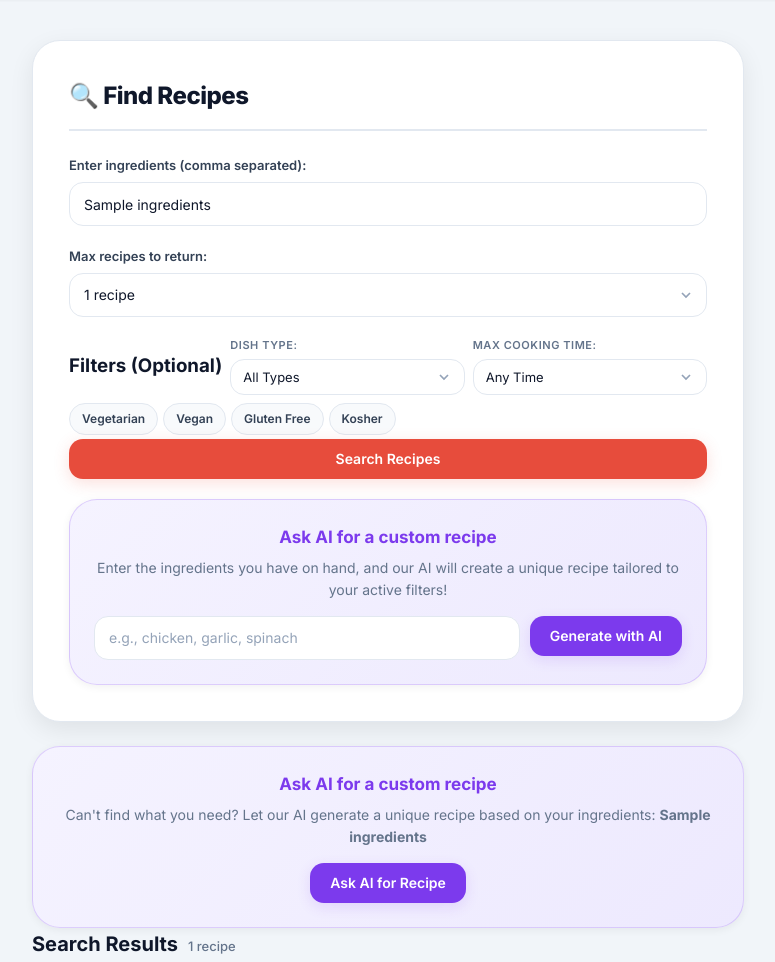
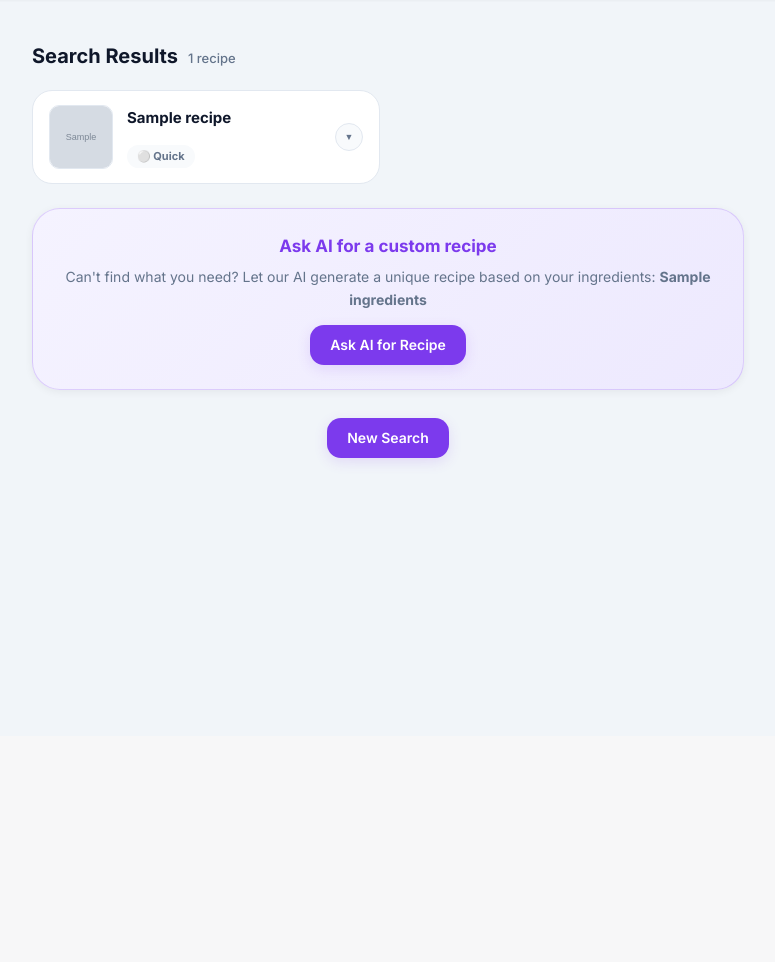
Before and after one commit to David-Beninson/recipe_project, a Flask app: template templates/search.html in a window 1280 px wide. Shown: the part 64-1026 px from the top of the page, without its empty margins (252-1027 px from the left). After the commit the page ends 528 px from the top, so only its background shows below. Run offline with Flask 3, Linux system fonts and the light colour scheme; the template is opened without the code that fills it: most values are stand-ins (such as "Sample title", 1, 10 or a date in 2020); grey boxes marked "Sample" are stand-in pictures; parts of the project's set-up code (start-up, migrations or seed data) failed here and were passed over.

Commit message:
feat: implement new search functionality with state toggling and UI cleanup

```diff
--- a/static/js/main.js
+++ b/static/js/main.js
@@ -83,3 +83,32 @@ document.addEventListener('click', (event) => {
         form.submit();
     }
 });
+
+// Handle "New Search" button click to show the search card again, clear inputs, and hide results
+document.addEventListener('click', (event) => {
+    const btnNewSearch = event.target.closest('#btn-new-search');
+    if (!btnNewSearch) return;
+
+    const searchCard = document.querySelector('.search-card');
+    const recipesContainer = document.querySelector('.recipes');
+
+    // Show the search inputs card again
+    if (searchCard) {
+        searchCard.classList.remove('hidden');
+    }
+
+    // Hide all search results and the AI custom generator card
+    if (recipesContainer) {
+        recipesContainer.classList.add('hidden');
+    }
+
+    // Clear the search query inputs so the user starts fresh
+    const ingredientsInput = document.getElementById('ingredients');
+    if (ingredientsInput) {
+        ingredientsInput.value = '';
+    }
+    const aiIngredientsInput = document.getElementById('ai-ingredients-input');
+    if (aiIngredientsInput) {
+        aiIngredientsInput.value = '';
+    }
+});
--- a/templates/components/ai.html
+++ b/templates/components/ai.html
@@ -18,12 +18,10 @@
 
 {% macro render_ai_multi_substituter(recipe_id) %}
 <div class="ai-multi-replace-container">
-    <!-- Toggle Selection Mode Button -->
     <button type="button" id="btn-toggle-select-mode" class="btn btn-secondary">
         Select & swap ingredients
     </button>
 
-    <!-- Action Card (hidden initially) -->
     <div id="ai-multi-replace-card" class="ai-multi-replace-card">
         <p>
             Select ingredients from the list, then click to remake your recipe:
@@ -47,7 +45,7 @@
         Ask AI for Substitute
     </button>
     <div id="ai-quick-recommendation">
-        <strong>🤖 AI Recommendation:</strong>
+        <strong>AI Recommendation:</strong>
         <p id="ai-quick-recommendation-text"></p>
     </div>
 </div>
--- a/templates/partials/search_content.html
+++ b/templates/partials/search_content.html
@@ -3,7 +3,7 @@
 {% from "components/filters.html" import render_filters %}
 
 <section class="search-container">
-    <div class="search-card">
+    <div class="search-card {% if recipes %}hidden{% endif %}">
         <h1>🔍 Find Recipes</h1>
 
         <!-- Search Form -->
@@ -46,13 +46,18 @@
         {% endwith %}
     </div>
 
-    <!-- AI Generation Component -->
-    {{ render_ai_generator(ingredients) }}
-
     <!-- Search Results -->
     {% if recipes %}
     <div class="recipes">
         {{ render_recipes(title="Search Results", recipes=recipes) }}
+
+        <div class="ai-gen-wrapper" style="margin-top: 24px; width: 100%;">
+            {{ render_ai_generator(ingredients) }}
+        </div>
+
+        <div class="search-again-container" style="display: flex; justify-content: center; margin-top: 28px; width: 100%;">
+            <button type="button" id="btn-new-search" class="btn btn-secondary">New Search</button>
+        </div>
     </div>
     {% endif %}
 </section>
```
